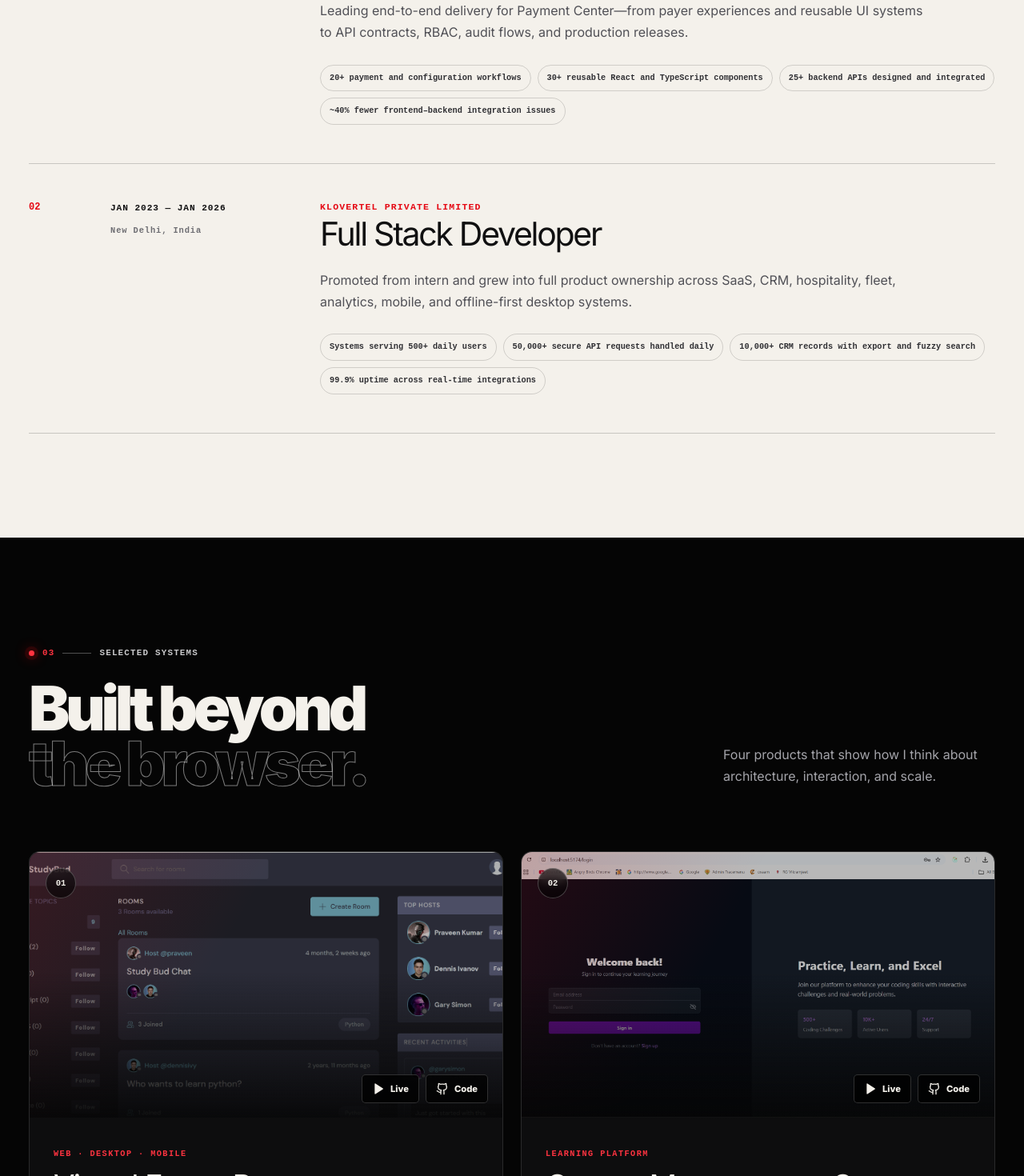
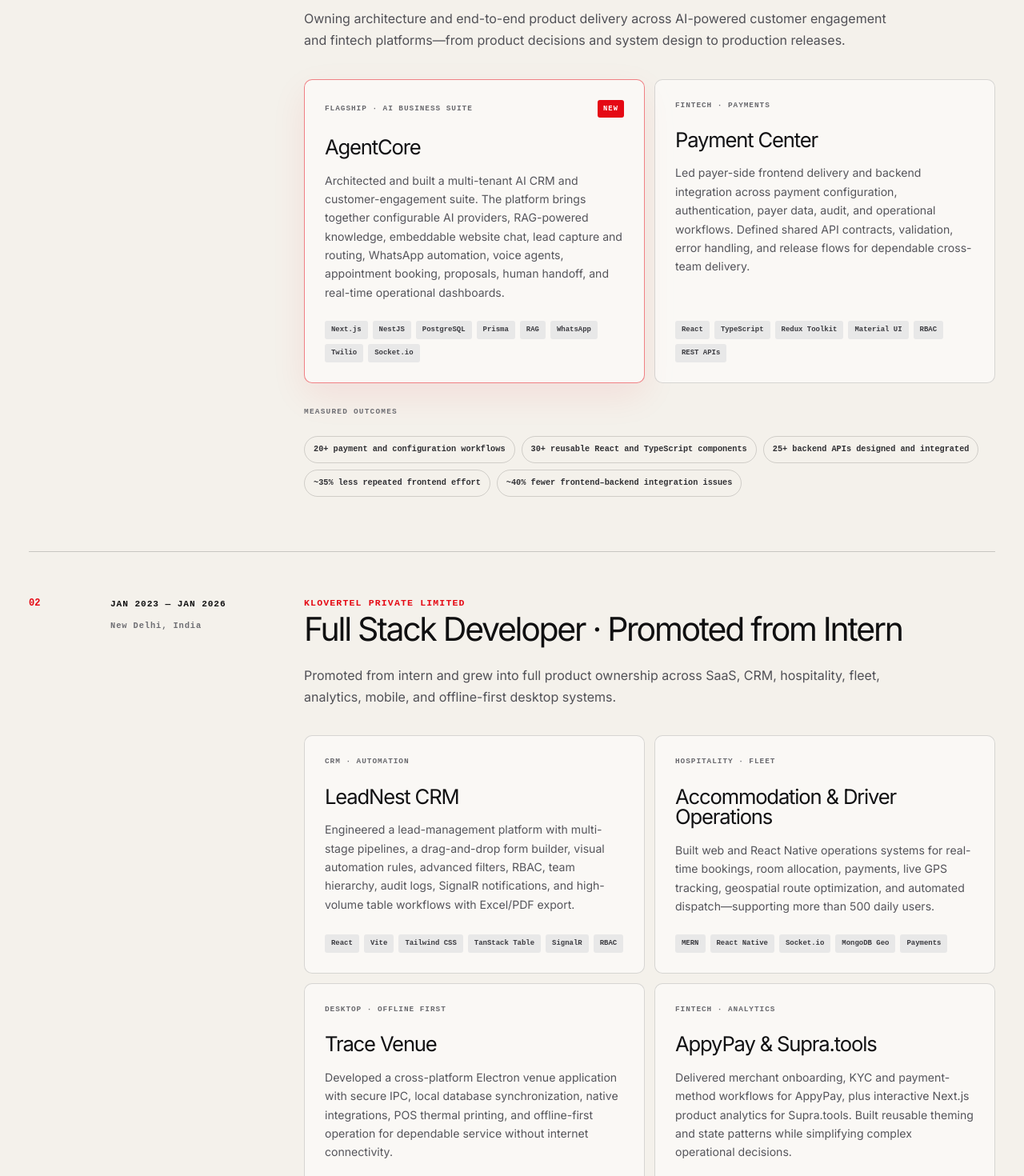
Before and after one commit to amananurag20/aman-portfolio, a Next.js app: page / in a window 1280 px wide. Shown: the part 2360-3830 px from the top of the page at 80% size. Built offline with nearby package versions, Linux system fonts and the light colour scheme.

Commit message:
changes added

```diff
--- a/src/app/api/ask/route.ts
+++ b/src/app/api/ask/route.ts
@@ -28,6 +28,7 @@ const EXPERIENCES = [
     company: "Skyclad Ventures",
     location: "Dubai, UAE (Remote)",
     projects: [
+      "Architected and built AgentCore, a multi-tenant AI CRM and customer-engagement suite with RAG knowledge, embeddable chat, lead scoring and routing, WhatsApp automation, voice agents, appointments, proposals, human handoff, and live operational dashboards",
       "Leading end-to-end development of Payment Center across 20+ payment and configuration workflows",
       "Built 30+ reusable React and TypeScript components, reducing repeated frontend effort by about 35%",
       "Designed and integrated 25+ APIs for payments, authentication, RBAC, payer data, audits, and operations",
@@ -201,7 +202,7 @@ function findResponse(message: string): ResponseWithSuggestions {
   // Who are you / Introduction
   if (/who (are you|is aman)|about yourself|introduce|tell me about you/i.test(lowerMessage)) {
     return {
-      text: `I'm **${PROFILE.name}**, a ${PROFILE.title} based in ${PROFILE.location}. I build scalable product and platform experiences across web, mobile, desktop, real-time systems, and applied AI.\n\n🎓 **Education:** ${PROFILE.education}\n\nI currently lead end-to-end Payment Center delivery at **Skyclad Ventures**, covering frontend architecture, backend integrations, API contracts, RBAC, audit flows, and releases. Previously, I spent three years at **Klovertel Private Limited** building CRM, hospitality, fleet, analytics, mobile, and desktop products.\n\n📧 Email: ${PROFILE.email}\n🔗 [GitHub](${PROFILE.github}) | [LinkedIn](${PROFILE.linkedin})`,
+      text: `I'm **${PROFILE.name}**, a ${PROFILE.title} based in ${PROFILE.location}. I build scalable product and platform experiences across web, mobile, desktop, real-time systems, and applied AI.\n\n🎓 **Education:** ${PROFILE.education}\n\nAt **Skyclad Ventures**, I architected **AgentCore**, a multi-tenant AI CRM and customer-engagement suite spanning RAG knowledge, website chat, WhatsApp, voice agents, leads, appointments, proposals, and human handoff. I also lead end-to-end Payment Center delivery across frontend architecture, backend integrations, API contracts, RBAC, audit flows, and releases. Previously, I spent three years at **Klovertel Private Limited** building CRM, hospitality, fleet, analytics, mobile, and desktop products.\n\n📧 Email: ${PROFILE.email}\n🔗 [GitHub](${PROFILE.github}) | [LinkedIn](${PROFILE.linkedin})`,
       suggestions: SUGGESTED_QUESTIONS.about
     };
   }
@@ -215,13 +216,13 @@ function findResponse(message: string): ResponseWithSuggestions {
   }
 
   // Experience
-  if (/experience|work|job|career|company|skyclad|payment center|klovertel|appypay|leadnest|trace venue|supra/i.test(lowerMessage)) {
+  if (/experience|work|job|career|company|skyclad|agentcore|ai crm|whatsapp|payment center|klovertel|appypay|leadnest|trace venue|supra/i.test(lowerMessage)) {
     let response = `💼 **My Professional Experience:**\n\n`;
     EXPERIENCES.forEach(exp => {
       response += `### ${exp.title} at ${exp.company}\n`;
       response += `📍 ${exp.location} | 📅 ${exp.period}\n\n`;
       response += `**Key Contributions:**\n`;
-      exp.projects.slice(0, 3).forEach(proj => {
+      exp.projects.slice(0, 4).forEach(proj => {
         response += `- ${proj}\n`;
       });
       response += `\n`;
--- a/src/app/globals.css
+++ b/src/app/globals.css
@@ -432,13 +432,31 @@ a { color: inherit; text-decoration: none; }
 .horizontal-heading { display: flex; justify-content: space-between; align-items: flex-end; }
 .heading-icon { width: 84px; height: 84px; color: var(--signal); }
 .timeline { margin-top: 80px; border-top: 1px solid rgba(0, 0, 0, 0.18); }
-.timeline-row { display: grid; grid-template-columns: 70px 230px minmax(0, 1fr); gap: 32px; padding: 48px 0; border-bottom: 1px solid rgba(0, 0, 0, 0.18); }
+.timeline-row { display: grid; grid-template-columns: 70px 210px minmax(0, 1fr); gap: 32px; padding: 58px 0 68px; border-bottom: 1px solid rgba(0, 0, 0, 0.18); }
 .timeline-index { color: var(--signal); font: 800 0.75rem/1 monospace; }
 .timeline-meta { display: flex; flex-direction: column; gap: 12px; font: 800 0.7rem/1.4 monospace; letter-spacing: 0.08em; }
 .timeline-meta small { color: #6d6d72; font-size: 0.65rem; }
 .timeline-company { margin: 0 0 7px; color: var(--signal); font: 800 0.72rem/1 monospace; letter-spacing: 0.1em; text-transform: uppercase; }
 .timeline-content h3 { margin: 0; font-size: clamp(2rem, 3.2vw, 3.6rem); line-height: 1; letter-spacing: -0.055em; }
 .timeline-description { max-width: 760px; margin: 24px 0 0; color: #505056; font-size: 1rem; line-height: 1.7; }
+.experience-work-grid { display: grid; grid-template-columns: repeat(2, minmax(0, 1fr)); gap: 12px; margin-top: 34px; }
+.experience-work-card {
+  display: flex;
+  flex-direction: column;
+  min-height: 290px;
+  padding: 25px;
+  border: 1px solid rgba(0, 0, 0, 0.14);
+  border-radius: 10px;
+  background: rgba(255, 255, 255, 0.5);
+}
+.experience-work-card.is-featured { border-color: rgba(229, 9, 20, 0.5); box-shadow: 0 16px 45px rgba(229, 9, 20, 0.08); }
+.experience-work-topline { display: flex; align-items: center; justify-content: space-between; gap: 12px; color: #69696e; font: 800 0.59rem/1.4 monospace; letter-spacing: 0.1em; }
+.experience-work-topline strong { padding: 5px 7px; border-radius: 3px; background: var(--signal); color: #fff; font-size: 0.55rem; letter-spacing: 0.12em; }
+.experience-work-card h4 { margin: 24px 0 0; color: #111113; font-size: clamp(1.45rem, 2vw, 2rem); line-height: 1; letter-spacing: -0.045em; }
+.experience-work-card > p { margin: 17px 0 24px; color: #55555b; font-size: 0.88rem; line-height: 1.66; }
+.experience-stack { display: flex; flex-wrap: wrap; gap: 6px; margin-top: auto; }
+.experience-stack span { padding: 6px 8px; border-radius: 3px; background: #e8e8e8; color: #3b3b40; font: 700 0.56rem/1.2 monospace; }
+.impact-label { margin: 31px 0 0; color: #6d6d72; font: 800 0.59rem/1 monospace; letter-spacing: 0.13em; }
 .highlight-list { display: flex; flex-wrap: wrap; gap: 8px; margin-top: 26px; }
 .highlight-list span { padding: 9px 11px; border: 1px solid rgba(0, 0, 0, 0.15); border-radius: 999px; color: #303034; font: 700 0.64rem/1.35 monospace; }
 
@@ -604,6 +622,7 @@ a { color: inherit; text-decoration: none; }
   .stats-grid { grid-template-columns: repeat(2, 1fr); }
   .timeline-row { grid-template-columns: 45px 1fr; }
   .timeline-content { grid-column: 2; }
+  .experience-work-grid { grid-template-columns: 1fr; }
   .projects-grid, .proof-section { grid-template-columns: 1fr; }
   .project-copy > p { min-height: auto; }
   .capabilities-grid { grid-template-columns: repeat(2, 1fr); }
@@ -631,6 +650,7 @@ a { color: inherit; text-decoration: none; }
   .heading-icon { display: none; }
   .timeline-row { grid-template-columns: 32px 1fr; gap: 12px; }
   .timeline-content h3 { font-size: 2rem; }
+  .experience-work-card { min-height: auto; padding: 20px; }
   .project-copy { padding: 23px; }
   .project-links { right: 12px; bottom: 12px; }
   .proof-card { min-height: 330px; }
--- a/src/app/page.tsx
+++ b/src/app/page.tsx
@@ -27,25 +27,79 @@ const experience = [
     company: "Skyclad Ventures",
     location: "Dubai, UAE · Remote",
     description:
-      "Leading end-to-end delivery for Payment Center—from payer experiences and reusable UI systems to API contracts, RBAC, audit flows, and production releases.",
+      "Owning architecture and end-to-end product delivery across AI-powered customer engagement and fintech platforms—from product decisions and system design to production releases.",
+    work: [
+      {
+        eyebrow: "FLAGSHIP · AI BUSINESS SUITE",
+        title: "AgentCore",
+        featured: true,
+        description:
+          "Architected and built a multi-tenant AI CRM and customer-engagement suite. The platform brings together configurable AI providers, RAG-powered knowledge, embeddable website chat, lead capture and routing, WhatsApp automation, voice agents, appointment booking, proposals, human handoff, and real-time operational dashboards.",
+        tags: ["Next.js", "NestJS", "PostgreSQL", "Prisma", "RAG", "WhatsApp", "Twilio", "Socket.io"],
+      },
+      {
+        eyebrow: "FINTECH · PAYMENTS",
+        title: "Payment Center",
+        featured: false,
+        description:
+          "Led payer-side frontend delivery and backend integration across payment configuration, authentication, payer data, audit, and operational workflows. Defined shared API contracts, validation, error handling, and release flows for dependable cross-team delivery.",
+        tags: ["React", "TypeScript", "Redux Toolkit", "Material UI", "RBAC", "REST APIs"],
+      },
+    ],
     highlights: [
       "20+ payment and configuration workflows",
       "30+ reusable React and TypeScript components",
       "25+ backend APIs designed and integrated",
+      "~35% less repeated frontend effort",
       "~40% fewer frontend–backend integration issues",
     ],
   },
   {
     period: "JAN 2023 — JAN 2026",
-    role: "Full Stack Developer",
+    role: "Full Stack Developer · Promoted from Intern",
     company: "Klovertel Private Limited",
     location: "New Delhi, India",
     description:
       "Promoted from intern and grew into full product ownership across SaaS, CRM, hospitality, fleet, analytics, mobile, and offline-first desktop systems.",
+    work: [
+      {
+        eyebrow: "CRM · AUTOMATION",
+        title: "LeadNest CRM",
+        featured: false,
+        description:
+          "Engineered a lead-management platform with multi-stage pipelines, a drag-and-drop form builder, visual automation rules, advanced filters, RBAC, team hierarchy, audit logs, SignalR notifications, and high-volume table workflows with Excel/PDF export.",
+        tags: ["React", "Vite", "Tailwind CSS", "TanStack Table", "SignalR", "RBAC"],
+      },
+      {
+        eyebrow: "HOSPITALITY · FLEET",
+        title: "Accommodation & Driver Operations",
+        featured: false,
+        description:
+          "Built web and React Native operations systems for real-time bookings, room allocation, payments, live GPS tracking, geospatial route optimization, and automated dispatch—supporting more than 500 daily users.",
+        tags: ["MERN", "React Native", "Socket.io", "MongoDB Geo", "Payments"],
+      },
+      {
+        eyebrow: "DESKTOP · OFFLINE FIRST",
+        title: "Trace Venue",
+        featured: false,
+        description:
+          "Developed a cross-platform Electron venue application with secure IPC, local database synchronization, native integrations, POS thermal printing, and offline-first operation for dependable service without internet connectivity.",
+        tags: ["Electron", "IPC", "Local sync", "POS printing", "Auto-update"],
+      },
+      {
+        eyebrow: "FINTECH · ANALYTICS",
+        title: "AppyPay & Supra.tools",
+        featured: false,
+        description:
+          "Delivered merchant onboarding, KYC and payment-method workflows for AppyPay, plus interactive Next.js product analytics for Supra.tools. Built reusable theming and state patterns while simplifying complex operational decisions.",
+        tags: ["Next.js", "Material UI", "Redux Toolkit", "KYC", "Analytics"],
+      },
+    ],
     highlights: [
       "Systems serving 500+ daily users",
       "50,000+ secure API requests handled daily",
       "10,000+ CRM records with export and fuzzy search",
+      "40% faster fleet response and analytics",
       "99.9% uptime across real-time integrations",
     ],
   },
@@ -284,6 +338,22 @@ export default function Home() {
                 <p className="timeline-company">{job.company}</p>
                 <h3>{job.role}</h3>
                 <p className="timeline-description">{job.description}</p>
+                <div className="experience-work-grid">
+                  {job.work.map((work) => (
+                    <article className={`experience-work-card${work.featured ? " is-featured" : ""}`} key={work.title}>
+                      <div className="experience-work-topline">
+                        <span>{work.eyebrow}</span>
+                        {work.featured && <strong>NEW</strong>}
+                      </div>
+                      <h4>{work.title}</h4>
+                      <p>{work.description}</p>
+                      <div className="experience-stack">
+                        {work.tags.map((tag) => <span key={tag}>{tag}</span>)}
+                      </div>
+                    </article>
+                  ))}
+                </div>
+                <p className="impact-label">MEASURED OUTCOMES</p>
                 <div className="highlight-list">
                   {job.highlights.map((highlight) => <span key={highlight}>{highlight}</span>)}
                 </div>
```
